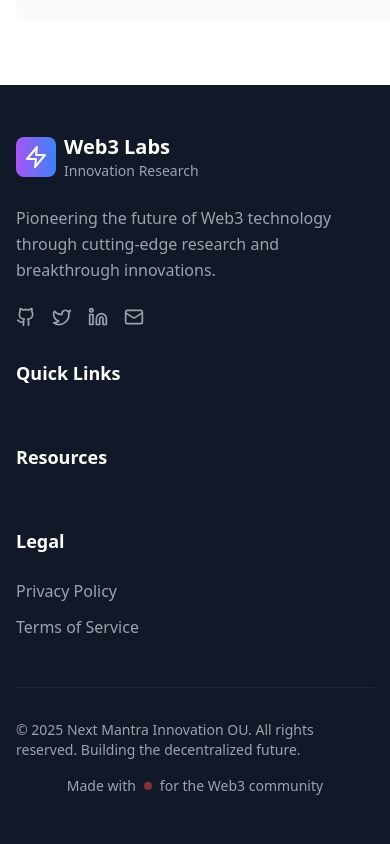
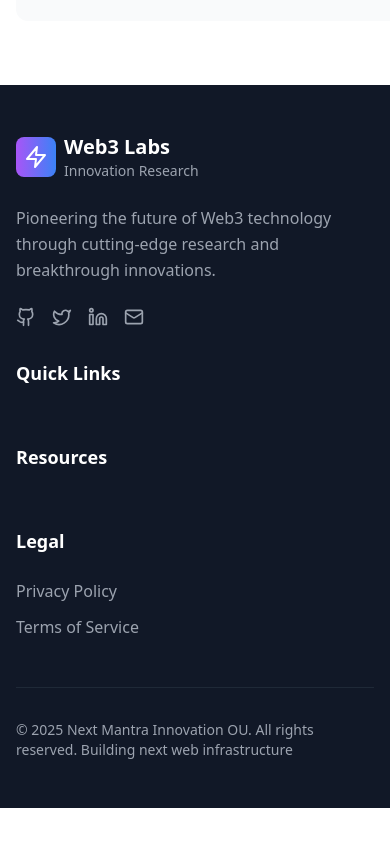
Before and after one commit to Next-Mantra-Innovation/theweb3labwebsite, a React (Vite) app: page / in a window 390 px wide. Shown: the part 5606-6450 px from the top of the page. After the commit the page ends 6414 px from the top, so only its background shows below. Built offline with nearby package versions, Linux system fonts and the light colour scheme.

Commit message:
DELETE: footer content

```diff
--- a/src/components/Footer.tsx
+++ b/src/components/Footer.tsx
@@ -103,13 +103,13 @@ const Footer = () => {
         <div className="border-t border-gray-800 mt-12 pt-8">
           <div className="flex flex-col md:flex-row justify-between items-center">
             <p className="text-gray-400 text-sm">
-              <a href="http://nextmantra.com" target="_blank"> © 2025 Next Mantra Innovation  OU.</a> All rights reserved. Building the decentralized future.
+              <a href="http://nextmantra.com" target="_blank"> © 2025 Next Mantra Innovation  OU.</a> All rights reserved. Building next web infrastructure
             </p>
-            <div className="flex items-center space-x-2 mt-4 md:mt-0">
-              <span className="text-gray-400 text-sm">Made with</span>
-              <div className="w-2 h-2 bg-red-500 rounded-full animate-pulse"></div>
-              <span className="text-gray-400 text-sm">for the Web3 community</span>
-            </div>
+            {/*<div className="flex items-center space-x-2 mt-4 md:mt-0">*/}
+            {/*  <span className="text-gray-400 text-sm">Made with</span>*/}
+            {/*  <div className="w-2 h-2 bg-red-500 rounded-full animate-pulse"></div>*/}
+            {/*  <span className="text-gray-400 text-sm">for the Web3 community</span>*/}
+            {/*</div>*/}
           </div>
         </div>
       </div>
```
